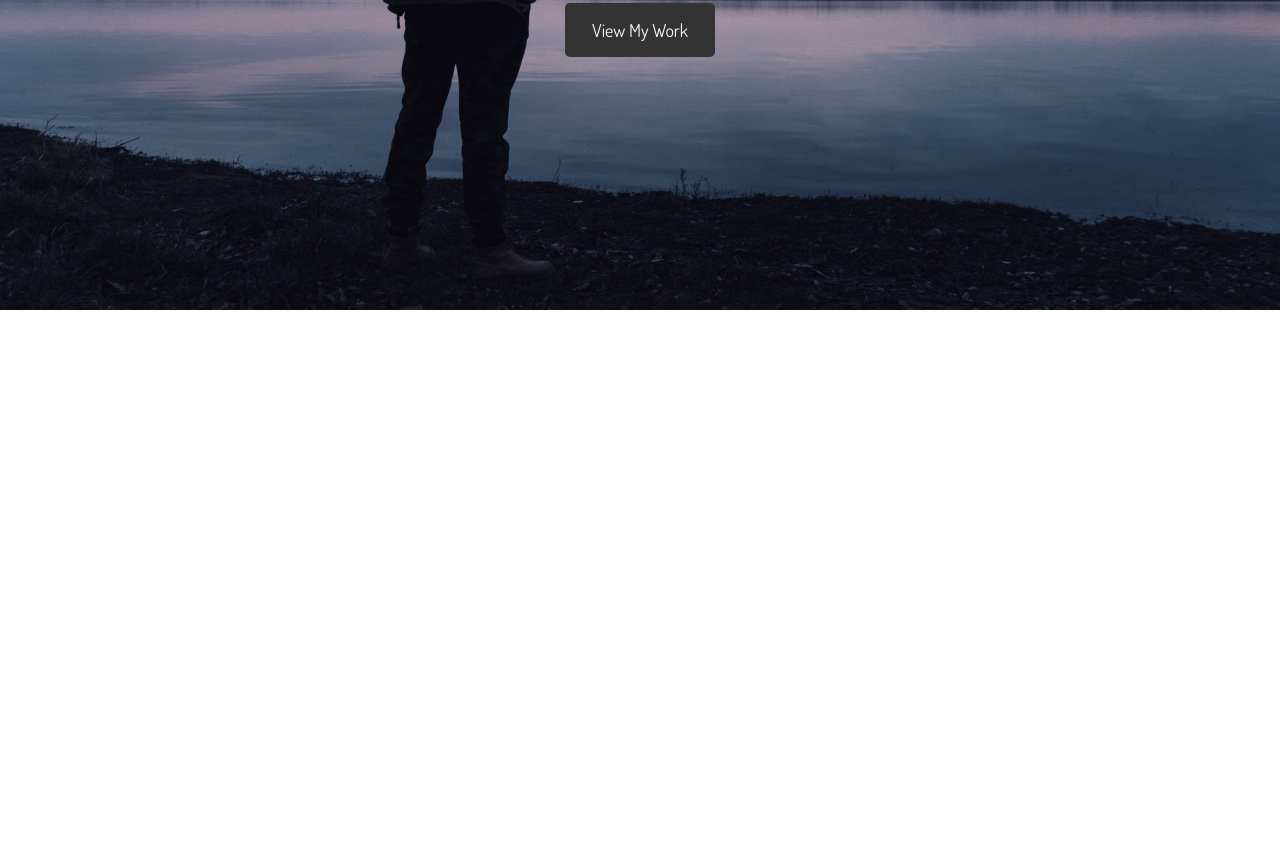
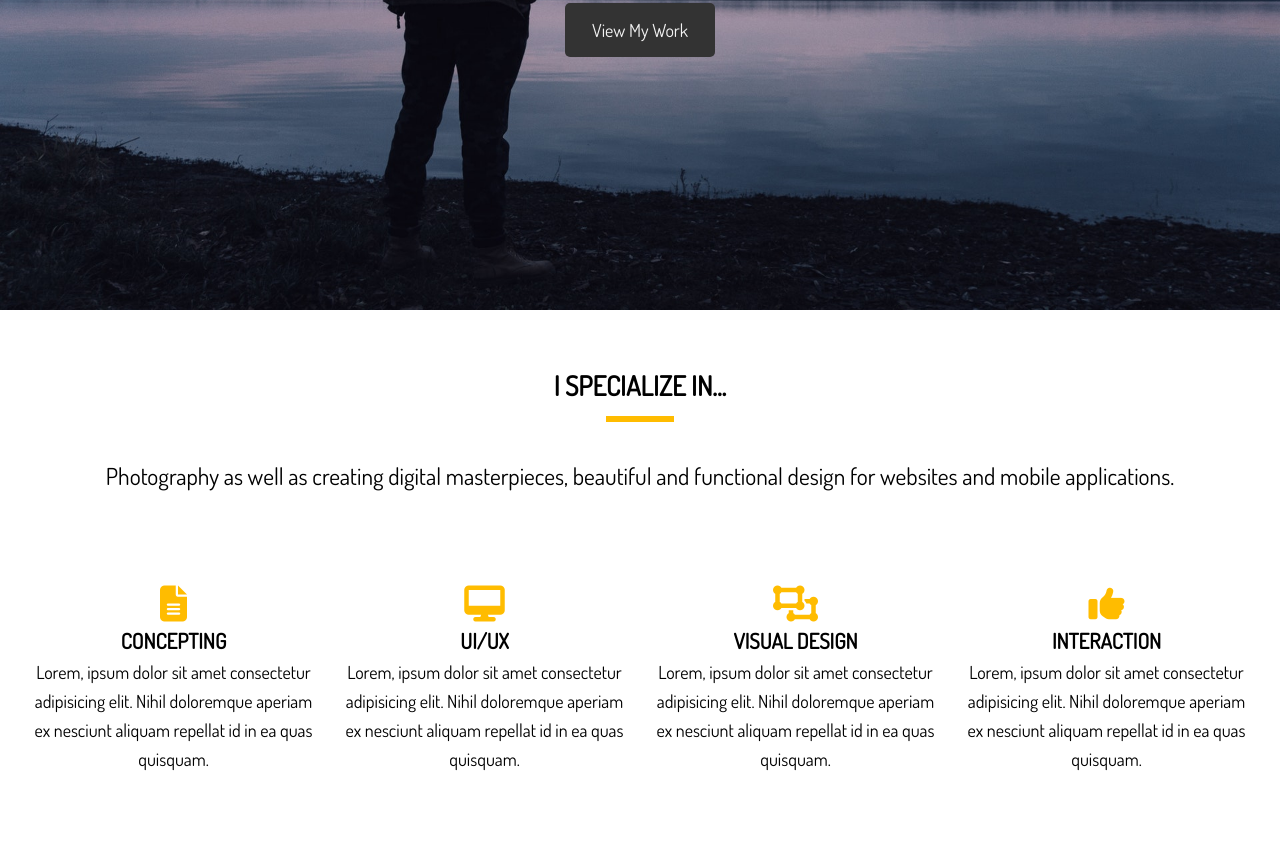
Before and after one commit to clareduerden/sass-portfolio, a website: page dist/index.html in a window 1280 px wide. Shown: the part 490-1335 px from the top of the page. Before the commit the page ends 800 px from the top, so only its background shows below. Drawn offline with Linux system fonts and the light colour scheme.

Commit message:
Add section home-a to homepage including 4 col CSS grid

```diff
--- a/scss/_utilities.scss
+++ b/scss/_utilities.scss
@@ -1,4 +1,5 @@
-// Page container class
+// Containers ----------
+
 .container {
   max-width: $website-width;
   padding: 0 1.5rem;
@@ -6,7 +7,7 @@
   overflow: hidden;
 }
 
-// Buttons
+// Button Styling ----------
 
 %btn-shared {
   display: inline-block;
@@ -44,6 +45,8 @@ input[class^="btn-"]:hover {
   background: $main-color;
 }
 
+// Text and Line Classes -------------
+
 .lead {
   font-size: 1.3rem;
   margin-bottom: 2rem;
@@ -52,3 +55,28 @@ input[class^="btn-"]:hover {
 .text-center {
   text-align: center;
 }
+
+.bottom-line {
+  width: 5%;
+  margin: auto;
+  border: $main-color 3px solid;
+  margin-top: 0.5rem;
+}
+
+// Padding Classes ----------
+
+.py {
+  &-1 { padding: 1rem 0; }
+  &-2 { padding: 2rem 0; }
+  &-3 { padding: 3rem 0; }
+  &-4 { padding: 4rem 0; }
+}
+
+// Margin Classes -------------
+
+.my {
+  &-1 { padding: 1rem 0; }
+  &-2 { padding: 2rem 0; }
+  &-3 { padding: 3rem 0; }
+  &-4 { padding: 4rem 0; }
+}
--- a/scss/main.scss
+++ b/scss/main.scss
@@ -113,3 +113,18 @@ img {
 
   }
 }
+
+// Home Sections -----------------
+
+#home {
+  &-a {
+    .specials {
+      display: grid;
+      grid-template-columns: repeat(4, 1fr);
+      grid-gap: 1rem;
+    }
+    .fas {
+      color: $main-color;
+    }
+  }
+}
```
Also changed, not shown: dist/css/main.css, dist/index.html.
